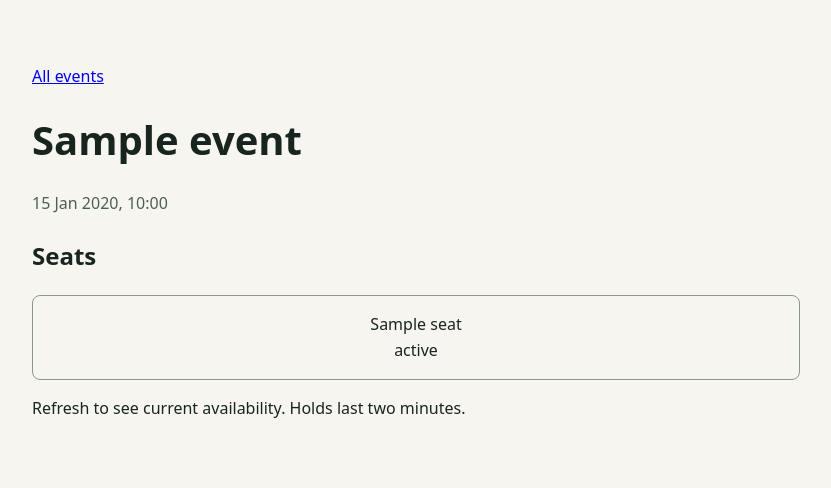
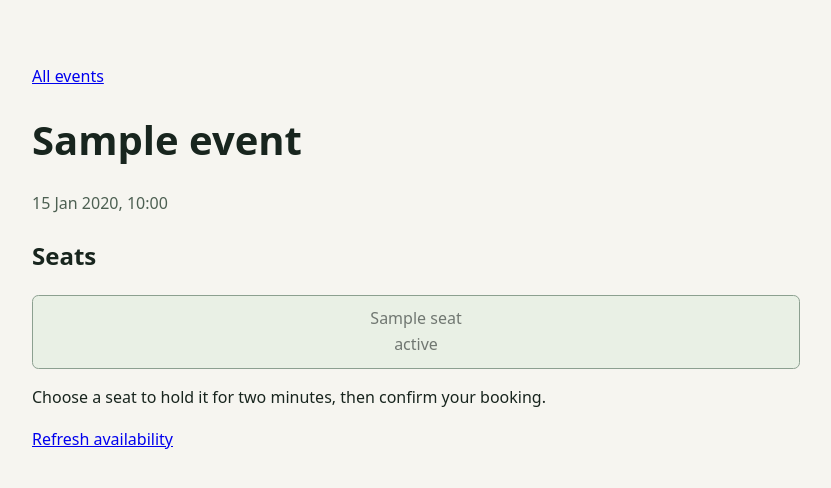
Before and after one commit to aanyamehrotra/LastSeat, a Flask app: template templates/event.html in a window 1280 px wide. Shown: the top 488 px of the page, without its empty margins (224-1055 px from the left). Run offline with Flask 3, Linux system fonts and the light colour scheme; the template is opened without the code that fills it: most values are stand-ins (such as "Sample title", 1, 10 or a date in 2020); some libraries are stand-ins or nearby versions.

Commit message:
Connect browser seat holds and booking confirmation

```diff
--- a/app.py
+++ b/app.py
@@ -43,7 +43,7 @@ def show_event(event_id):
         ) as connection:
             rows = connection.execute(
                 """
-                SELECT e.name, e.starts_at, s.label,
+                SELECT e.id, e.name, e.starts_at, s.label,
                        CASE WHEN s.booking_id IS NOT NULL THEN 'Booked'
                             WHEN s.hold_expires_at > clock_timestamp()
                             THEN 'Held' ELSE 'Available' END AS status
--- /dev/null
+++ b/static/booking.js
@@ -0,0 +1,119 @@
+const reservation = document.querySelector("#reservation");
+const seats = [...document.querySelectorAll(".seat")];
+const message = document.querySelector("#booking-message");
+const confirmButton = document.querySelector("#confirm-booking");
+const anotherButton = document.querySelector("#another-seat");
+const storageKey = "lastseat:" + reservation.dataset.holdUrl;
+let hold = null;
+let busy = false;
+
+try {
+  const saved = JSON.parse(sessionStorage.getItem(storageKey));
+  if (saved && typeof saved.seat === "string" && typeof saved.hold_token === "string") {
+    hold = saved;
+  }
+} catch {
+  document.querySelector("#storage-warning").hidden = false;
+}
+
+function saveHold() {
+  try {
+    if (hold) {
+      sessionStorage.setItem(storageKey, JSON.stringify(hold));
+    } else {
+      sessionStorage.removeItem(storageKey);
+    }
+  } catch {
+    document.querySelector("#storage-warning").hidden = false;
+  }
+}
+
+function render() {
+  for (const button of seats) {
+    button.disabled = busy || Boolean(hold) || button.dataset.status !== "Available";
+  }
+  reservation.hidden = !hold;
+  confirmButton.disabled = busy;
+  if (!hold) return;
+
+  const booked = Boolean(hold.booking);
+  document.querySelector("#reservation-title").textContent = booked ? "Booking confirmed" : "Your hold";
+  document.querySelector("#hold-summary").textContent = booked
+    ? "Seat " + hold.seat
+    : "Seat " + hold.seat + " held until " + new Date(hold.expires_at).toLocaleTimeString();
+  document.querySelector("#ticket").textContent = booked ? "Ticket " + hold.booking.booking_id : "";
+  confirmButton.hidden = booked;
+  anotherButton.hidden = !booked;
+}
+
+async function post(url, payload) {
+  const response = await fetch(url, {
+    method: "POST",
+    headers: { "Content-Type": "application/json" },
+    body: JSON.stringify(payload),
+    signal: AbortSignal.timeout(10000),
+  });
+  return { response, data: await response.json() };
+}
+
+for (const button of seats) {
+  button.addEventListener("click", async () => {
+    if (busy || hold) return;
+    busy = true;
+    message.textContent = "Holding your seat…";
+    render();
+    try {
+      const { response, data } = await post(reservation.dataset.holdUrl, { seat: button.dataset.seat });
+      if (response.ok) {
+        hold = data;
+        saveHold();
+        message.textContent = "Your seat is held. Confirm before the hold expires.";
+      } else {
+        message.textContent = data.error + " Refresh availability before choosing again.";
+      }
+    } catch {
+      message.textContent = "Could not retrieve the hold response. Refresh availability; any unconfirmed hold expires in two minutes.";
+    } finally {
+      busy = false;
+      render();
+    }
+  });
+}
+
+confirmButton.addEventListener("click", async () => {
+  if (busy || !hold) return;
+  busy = true;
+  message.textContent = "Confirming your booking…";
+  render();
+  try {
+    const { response, data } = await post(reservation.dataset.bookingUrl, {
+      seat: hold.seat, hold_token: hold.hold_token,
+    });
+    if (response.ok) {
+      hold.booking = data;
+      saveHold();
+      message.textContent = "Save your ticket number.";
+    } else if (response.status === 409 || response.status === 400) {
+      hold = null;
+      saveHold();
+      message.textContent = data.error + " Refresh availability to choose a seat.";
+    } else {
+      message.textContent = "Confirmation could not be retrieved. Retry confirmation to recover the same ticket.";
+      confirmButton.textContent = "Retry confirmation";
+    }
+  } catch {
+    message.textContent = "Confirmation could not be retrieved. Retry confirmation to recover the same ticket.";
+    confirmButton.textContent = "Retry confirmation";
+  } finally {
+    busy = false;
+    render();
+  }
+});
+
+anotherButton.addEventListener("click", () => {
+  hold = null;
+  saveHold();
+  location.reload();
+});
+
+render();
--- a/templates/event.html
+++ b/templates/event.html
@@ -9,7 +9,13 @@
     main { max-width: 48rem; margin: 4rem auto; padding: 0 1.5rem; }
     h1 { font-size: 2.5rem; line-height: 1.2; overflow-wrap: anywhere; }
     ul { display: grid; grid-template-columns: repeat(auto-fit, minmax(7rem, 1fr)); gap: .75rem; padding: 0; list-style: none; }
-    li { padding: 1rem; border: 1px solid #879b8d; border-radius: .5rem; text-align: center; overflow-wrap: anywhere; }
+    li { padding: 0; text-align: center; overflow-wrap: anywhere; }
+    button { font: inherit; cursor: pointer; border: 1px solid #476952; border-radius: .4rem; padding: .65rem 1rem; background: #e2eddf; color: #18251e; }
+    button:disabled { cursor: default; opacity: .6; }
+    button:focus-visible { outline: 3px solid #235f9c; outline-offset: 3px; }
+    .seat { width: 100%; }
+    #reservation { border-top: 1px solid #cad0c8; margin-top: 2rem; padding-top: 1rem; }
+    #ticket { overflow-wrap: anywhere; }
     time { color: #4d6052; }
     .error { color: #8e271b; }
   </style>
@@ -29,10 +35,29 @@
       {% if seats %}
         <ul aria-label="Event seats">
           {% for seat in seats %}
-            <li>{{ seat.label }}<br><span>{{ seat.status }}</span></li>
+            <li>
+              <button type="button" class="seat" data-seat="{{ seat.label }}"
+                      data-status="{{ seat.status }}" disabled>
+                {{ seat.label }}<br><span>{{ seat.status }}</span>
+              </button>
+            </li>
           {% endfor %}
         </ul>
-        <p>Refresh to see current availability. Holds last two minutes.</p>
+        <p>Choose a seat to hold it for two minutes, then confirm your booking.</p>
+        <p><a href="{{ url_for('show_event', event_id=event.id) }}">Refresh availability</a></p>
+        <noscript><p>Enable JavaScript to reserve a seat.</p></noscript>
+        <p id="booking-message" role="status" aria-live="polite"></p>
+        <p id="storage-warning" hidden>Keep this page open. This browser could not save your hold for a refresh.</p>
+        <section id="reservation" hidden
+                 data-hold-url="{{ url_for('hold_seat', event_id=event.id) }}"
+                 data-booking-url="{{ url_for('confirm_booking', event_id=event.id) }}">
+          <h2 id="reservation-title">Your hold</h2>
+          <p id="hold-summary"></p>
+          <p id="ticket"></p>
+          <button id="confirm-booking" type="button">Confirm booking</button>
+          <button id="another-seat" type="button" hidden>Book another seat</button>
+        </section>
+        <script src="{{ url_for('static', filename='booking.js') }}" defer></script>
       {% else %}
         <p>No seats have been added to this event.</p>
       {% endif %}
```
Also changed, not shown: tests/booking.test.cjs (added, +103 -0 lines), README.md.
